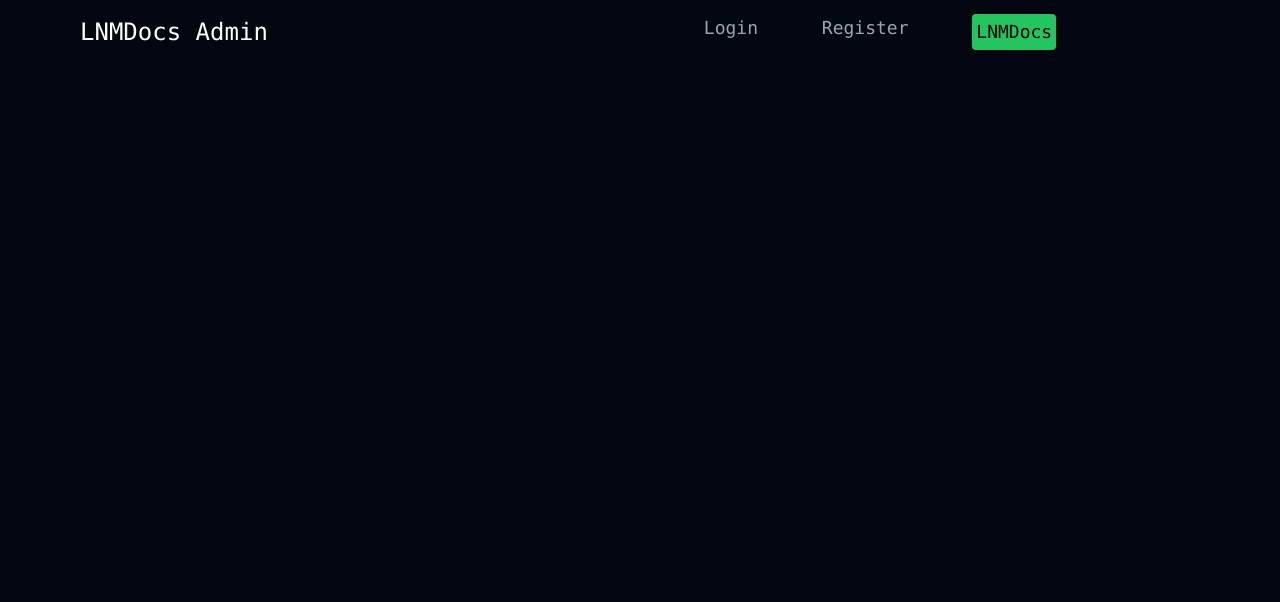
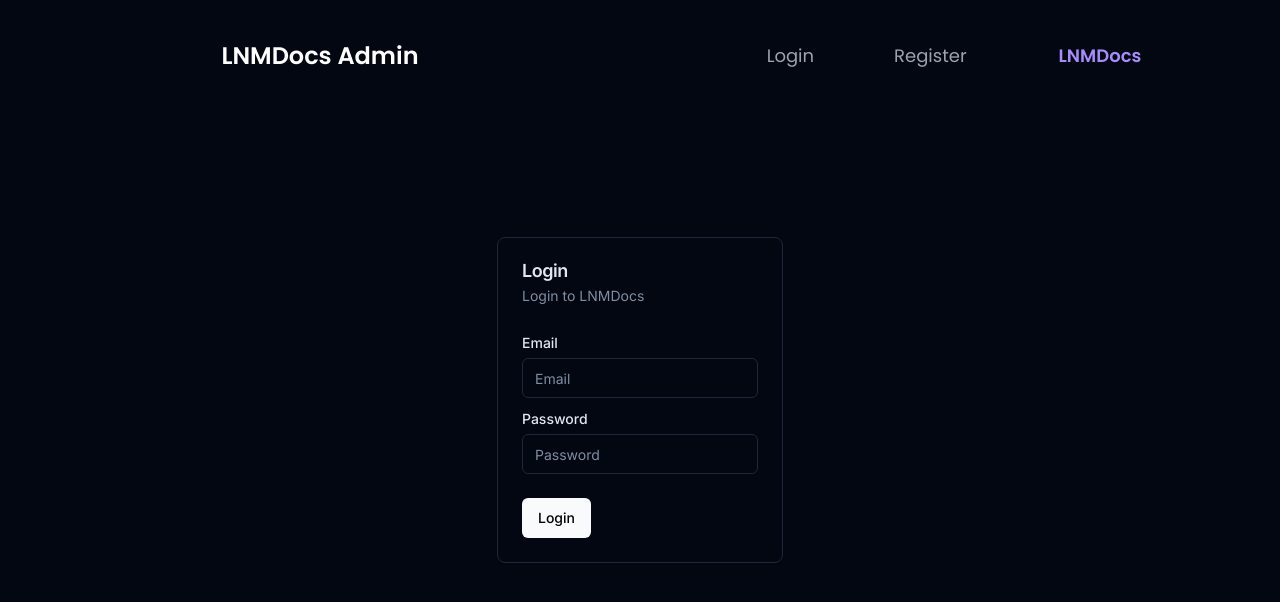
Before and after one commit to ScrewedUP/LNMDocs_Next_Admin, a Next.js app: page / in a window 1280 px wide. Shown: the top 602 px of the page. Built offline with nearby package versions, Linux system fonts and the light colour scheme; no server answers.

Commit message:
Added the Navbar UI and Sign Out functionality

```diff
--- a/app/(auth)/login/page.tsx
+++ b/app/(auth)/login/page.tsx
@@ -1,3 +1,5 @@
+// This is the /login route.
+
 import Login from "./Login";
 
 export default function LoginPage() {
--- a/app/(auth)/register/page.tsx
+++ b/app/(auth)/register/page.tsx
@@ -1,3 +1,5 @@
+// This is the /register route
+
 import Register from "@/app/(auth)/register/Register";
 
 export default function RegisterPage() {
--- a/app/Navbar.tsx
+++ b/app/Navbar.tsx
@@ -2,22 +2,58 @@
 
 import { useMediaQuery } from "@/hooks/useMediaQuery";
 import { signOut, useSession } from "next-auth/react";
+import { Poppins } from "next/font/google";
 import Link from "next/link";
+
+const poppins = Poppins({ weight: ["400", "600"], subsets: ["latin"] });
 
 const Navbar = () => {
   const session = useSession();
   const isLoggedIn = session.status === "authenticated";
   const isMobile = useMediaQuery("(max-width:800px)");
+  const navElements = isLoggedIn ? (
+    <>
+      <button
+        className='text-red-300 hover:text-red-400'
+        onClick={() => {
+          signOut({ callbackUrl: "/" });
+        }}
+      >
+        SignOut
+      </button>
+      <Link href='https://lnmdocs.vercel.app/' target='__blank'>
+        <div className='hover:text-violet-100 font-semibold text-lg hover:bg-violet-400 py-1 px-3 rounded hover:bg-transparent text-violet-400'>
+          LNMDocs
+        </div>
+      </Link>
+    </>
+  ) : (
+    <>
+      <Link href={`/login`}>
+        <div className=' text-lg hover:text-white text-gray-400'>Login</div>
+      </Link>
+      <Link href={`/register`}>
+        <div className=' text-lg hover:text-white text-gray-400'>Register</div>
+      </Link>
+      <Link href='https://lnmdocs.vercel.app/' target='__blank'>
+        <div className='hover:text-violet-100 font-semibold text-lg hover:bg-violet-400 py-1 px-3 rounded hover:bg-transparent text-violet-400'>
+          LNMDocs
+        </div>
+      </Link>
+    </>
+  );
   return (
     <div
-      className={`h-16 w-full flex ${
-        isMobile ? "flex-col justify-center h-32" : "flex-row justify-evenly"
+      className={`h-16 w-full ${poppins.className} flex ${
+        isMobile
+          ? "flex-col justify-center h-32"
+          : " flex-row justify-between  mt-6 fixed"
       } items-center text-white `}
     >
       <div
-        className={`${
-          isMobile ? "w-full text-center pb-4 " : "pl-20 w-1/2"
-        }  text-2xl font-mono`}
+        className={` ${
+          isMobile ? "w-full  pb-4" : "w-1/2"
+        } text-2xl text-center font-semibold`}
       >
         LNMDocs Admin
       </div>
@@ -26,29 +62,10 @@ const Navbar = () => {
         className={`flex ${
           isMobile
             ? "w-full justify-around border-2 p-4"
-            : "pr-40 w-full flex-1 justify-evenly"
+            : "w-1/2 flex-1 gap-20 items-center justify-center"
         }`}
       >
-        <Link href={`/login`}>
-          <div className='font-mono text-lg text-gray-400'>Login</div>
-        </Link>
-        <Link href={`/register`}>
-          <div className='font-mono text-lg text-gray-400'>Register</div>
-        </Link>
-        {isLoggedIn && (
-          <button
-            onClick={() => {
-              signOut({ callbackUrl: "/" });
-            }}
-          >
-            SignOut
-          </button>
-        )}
-        <Link href='https://lnmdocs.vercel.app/' target='__blank'>
-          <div className='text-black font-mono text-lg bg-green-500 p-1 rounded'>
-            LNMDocs
-          </div>
-        </Link>
+        {navElements}
       </div>
     </div>
   );
--- a/app/dashboard/page.tsx
+++ /dev/null
@@ -1,3 +0,0 @@
-export default function Hello() {
-  return <div> Hello world</div>;
-}
--- a/app/page.tsx
+++ b/app/page.tsx
@@ -1,20 +1,20 @@
+// This is the / route.
+
 "use client";
 
 import Login from "./(auth)/login/Login";
 import { useSession } from "next-auth/react";
+import { useEffect } from "react";
 
 export default function HomePage() {
   const session = useSession();
   console.log(session);
   const isLoggedIn = session.status === "authenticated";
-  //session data retrieved from the server side
+
   return (
-    <div className='h-screen w-screen bg-dark flex justify-start items-center flex-col gap-9'>
-      {/* <h1 className={` font-bold text-6xl text-white mt-10 `}>LNMDocs Admin</h1> */}
-      {isLoggedIn && (
-        <div className='text-white text-4xl'>You are logged in</div>
-      )}
-      {<Login /> && !isLoggedIn}
+    <div className='h-screen w-full bg-dark flex justify-center items-center flex-col gap-9'>
+      {!isLoggedIn && <Login />}
+      {isLoggedIn && <div>Logged In</div>}
     </div>
   );
 }
```
